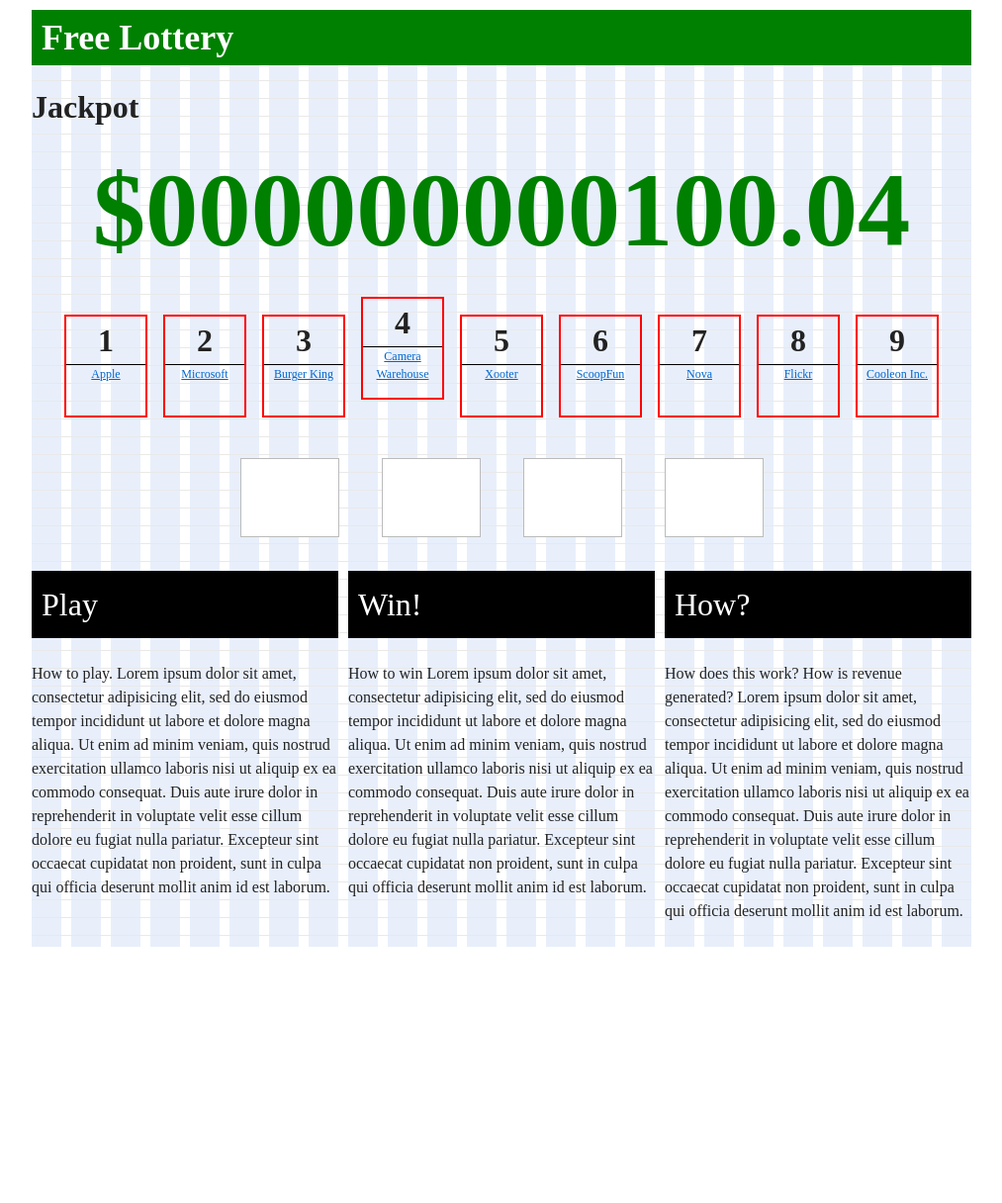
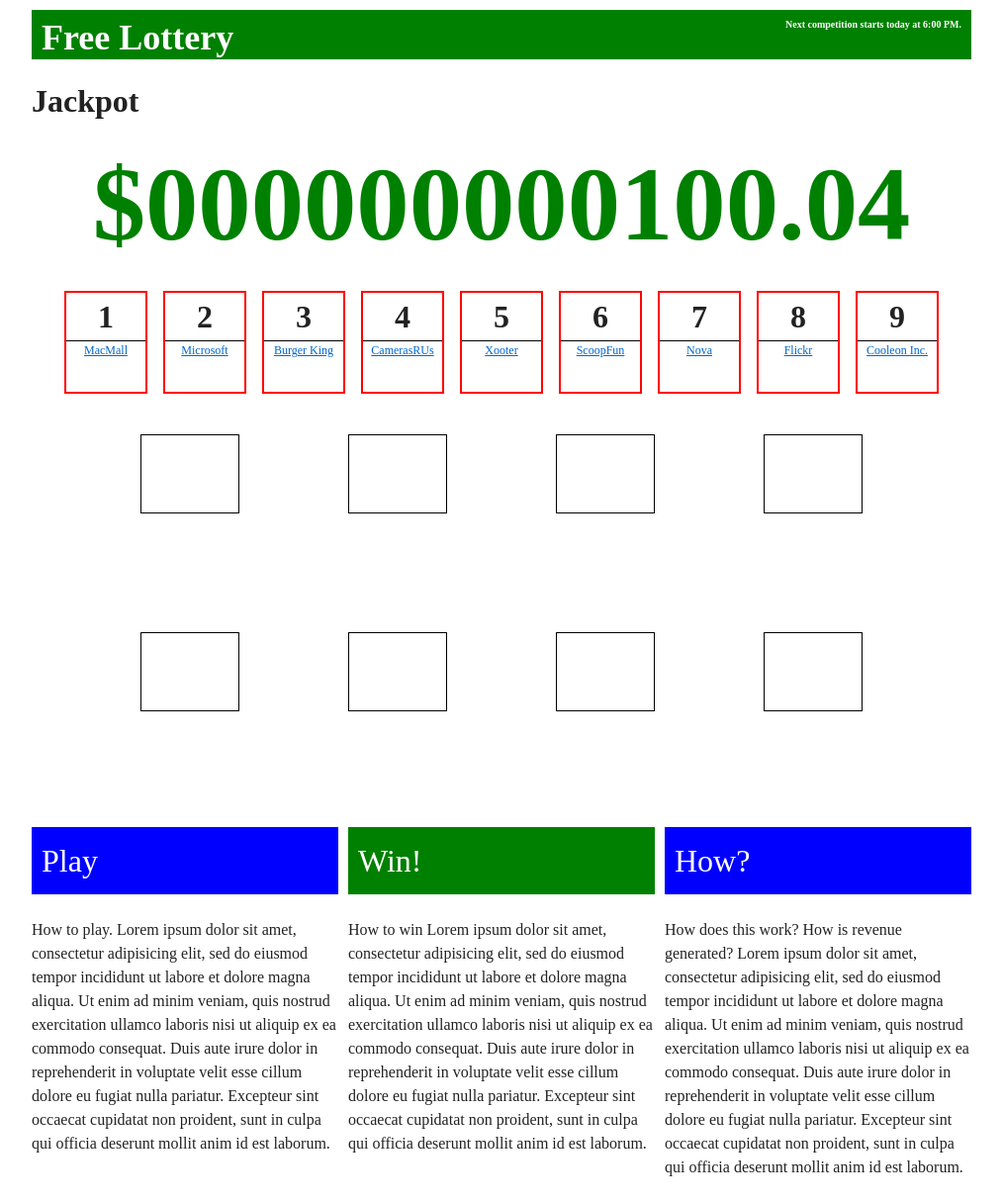
Before and after one commit to jamiely/lottery-concept, a PHP site: page / in a window 1280 px wide. Shown: the whole page at 99% size, without its empty margins (133-1146 px from the left). Before the commit the page ends 957 px from the top, so only its background shows below. Run offline with PHP 8.4, Linux system fonts and the light colour scheme.

Commit message:
Mostly working

```diff
--- a/css/blueprint/main.css
+++ /dev/null
@@ -1,65 +0,0 @@
-*, body, html {
-  font-family: serif;
-}
-
-.container.main {
-  margin-top: 10px;
-}
-.container.main > h1 {
-  background-color: green;
-  color: white;
-  font-weight: bold;
-  padding: 10px;
-}
-.jackpot-container {
-  font-weight: bold;
-  font-size: xx-large;
-  text-align: center;
-}
-.jackpot-container > .title {
-  text-align: left;
-}
-.jackpot {
-  font-size: 80pt;
-  color: green;
-}
-#result {
-  display: none;
-  height: 300px;
-  background-color: blue;
-  font-size: xx-large;
-}
-.entry-container {
-  text-align: center;
-}
-.entry-container > input[name=entry] {
-  font-size: 50pt;
-  width: 100px;
-  text-align: center;
-  margin-left: 20px;
-  margin-right: 20px;
-}
-.select {
-  text-align: center;
-  position: relative;
-}
-.selection {
-  border: 2px red solid;
-  display: inline-block;
-  width: 80px;
-  height: 100px;
-  margin: 8px;
-}
-.selection > .value {
-  border-bottom: 1px black solid;
-  font-size: xx-large;
-  font-weight: bold;
-}
-.section-bottom > div {
-  font-size: medium;
-}
-.section-bottom > div > h2 {
-  background-color: black;
-  color: white;
-  padding: 10px;
-}
--- /dev/null
+++ b/css/main.css
@@ -0,0 +1,128 @@
+*, body, html {
+  font-family: serif;
+}
+
+.container.main {
+  margin-top: 10px;
+}
+.container.main > h1 {
+  background-color: green;
+  color: white;
+  font-weight: bold;
+  padding: 10px;
+  height: 30px;
+}
+.container.main > h1 > .title {
+  float: left;
+}
+.container.main > h1 > .next-drawing {
+  font-size: x-small;
+  float: right;
+}
+
+.jackpot-container {
+  font-weight: bold;
+  font-size: xx-large;
+  text-align: center;
+}
+.jackpot-container > .title {
+  text-align: left;
+}
+.jackpot {
+  font-size: 80pt;
+  color: green;
+}
+#result {
+  display: none;
+  height: 300px;
+  background-color: blue;
+  font-size: xx-large;
+}
+.entry-container {
+  text-align: center;
+  margin-bottom: 30px;
+}
+
+.entry-container > div.entry {
+  display: inline-block;
+  width: 200px;
+  height: 200px;
+  margin-left: 5px;
+  margin-right: 5px;
+}
+.entry-container > div.entry.filled {
+  height: 240px;
+}
+.entry-container > div.entry > .input-container {
+  height: 50px;
+
+}
+
+.entry-container > div.entry.filled > div.background {
+  height: 80px;
+  background-image: url('black.png');
+  background-repeat: repeat-y;
+  background-position: center top;
+}
+
+.entry-container > div.entry > div.ad {
+  visibility: hidden;
+}
+
+.entry-container > div.entry.filled > div.ad {
+  border: 1px black solid;
+  visibility: visible;
+}
+
+.entry-container > div.entry > div.ad img {
+  height: 98px;
+  width: 198px;
+}
+
+.entry-container input[name=entry] {
+  font-size: 50pt;
+  height: 80px;
+  width: 100px;
+  text-align: center;
+  border: 1px black solid;
+  cursor: default;
+}
+.select {
+  text-align: center;
+  position: relative;
+}
+.select.finished {
+  font-size: 60pt;
+}
+.selection {
+  border: 2px red solid;
+  display: inline-block;
+  width: 80px;
+  height: 100px;
+  margin: 8px;
+
+  cursor: pointer;
+}
+.selection > .value {
+  border-bottom: 1px black solid;
+  font-size: xx-large;
+  font-weight: bold;
+}
+.section-bottom > div {
+  font-size: medium;
+}
+.section-bottom > div > h2 {
+  background-color: black;
+  color: white;
+  padding: 10px;
+}
+.section-bottom > div.play > h2 {
+  background-color: blue;
+}
+
+.section-bottom > div.win > h2 {
+  background-color: green;
+}
+.section-bottom > div.how > h2 {
+  background-color: blue;
+}
--- a/index.php
+++ b/index.php
@@ -1,7 +1,7 @@
 <html>
   <head>
     <link rel="stylesheet" href="css/blueprint/screen.css" type="text/css" media="all" />
-    <link rel="stylesheet" href="css/blueprint/main.css" type="text/css" media="all" />
+    <link rel="stylesheet" href="css/main.css" type="text/css" media="all" />
 	  <link rel="stylesheet" href="css/blueprint/print.css" type="text/css" media="print" />
 	  <!--[if lt IE 8]><link rel="stylesheet" href="css/blueprint/ie.css" type="text/css" media="screen, projection"><![endif]-->
 
@@ -9,8 +9,11 @@
     <link rel="stylesheet" href="css/blueprint/plugins/fancy-type/screen.css" type="text/css" media="screen, projection">
   </head>
   <body>
-    <div class="container showgrid main">
-      <h1>Free Lottery</h1>
+    <div class="container main">
+      <h1>
+        <div class="title">Free Lottery</div>
+        <div class="next-drawing">Next competition starts today at 6:00 PM.</div>
+      </h1>
       <div class="jackpot-container span-24">
         <div class="title">Jackpot</div>
         <div class="jackpot"></div>
@@ -25,10 +28,19 @@
         </script>
       </div>
       <div class="entry-container span-24">
-        <input type="text" name="entry" readonly="readonly" />
-        <input type="text" name="entry" readonly="readonly" />
-        <input type="text" name="entry" readonly="readonly" />
-        <input type="text" name="entry" readonly="readonly" />
+        <script type="text/x-jquery-tmpl" id="tmplEntry">
+          <div class="entry">
+            <div class="input-container">
+              <input type="text" name="entry" readonly="readonly" />
+            </div>
+            <div class="background"></div>
+            <div class="ad">
+              <a href="javascript:">
+                <img src="afdosfds.png" width="200" height="100" />
+              </a>
+            </div>
+          </div>
+        </script>
       </div>
       <div class="section-bottom">
         <div class="play span-8">
--- a/js/main.js
+++ b/js/main.js
@@ -13,16 +13,27 @@ $(function(){
   setInterval(updateJackpot, 1000);
 
   var ads = [
-    {name: 'Apple'},
-    {name: 'Microsoft'},
-    {name: 'Burger King'},
-    {name: 'Camera Warehouse'},
-    {name: 'Xooter'},
-    {name: 'ScoopFun'},
-    {name: 'Nova'},
-    {name: 'Flickr'},
-    {name: 'Cooleon Inc.'}
+    {name: 'MacMall', im: 'macmall.jpg'},
+    {name: 'Microsoft', im: 'microsoft.jpg'},
+    {name: 'Burger King', im: 'bk.jpg'},
+    {name: 'CamerasRUs', im: 'camerarus.jpg'},
+    {name: 'Xooter', im: 'xooter.jpg'},
+    {name: 'ScoopFun', im: 'scoopfree.jpg'},
+    {name: 'Nova', im: 'nova.jpg'},
+    {name: 'Flickr', im: 'flickr.jpg'},
+    {name: 'Cooleon Inc.', im: 'cooleon.jpg'}
   ];
+
+  // setup entry
+  var entryBoxCount = 8;
+  $('.entry-container').each(function(){
+    var container = $(this),
+      tmplEntry = $('#tmplEntry');
+
+    for(var i = 0; i < entryBoxCount; i++){
+      tmplEntry.tmpl({}).appendTo(container);
+    }
+  });
 
   // @@@@@@@@@
   // ads
@@ -32,22 +43,30 @@ $(function(){
   var entries = $('input[name=entry]');
 
   var selectNumber = function(evt) {
-
-
     var target = $(evt.currentTarget);
     if(!target.is('.selection')) return;
 
-    var value = target.data('value');
-    entries.eq(selectedBox).val(value);
+    var ad = target.data('ad'),
+      value = ad.value,
+      input = entries.eq(selectedBox),
+      entry = input.parents('div.entry');
+
+    input.val(value);
+    entry.addClass('filled');
+    entry.find('.ad img').attr('src', 'ads/'+(ad.im || 'none.jpg'));
+    //entry.find('.ad img').attr('src', 'ads/apple.jpg');
 
     selectedBox ++;
 
+    // set the stuff
+
     // we are done selecting
     if(selectedBox >= entries.size()) {
-      $('.select').fadeOut('slow', function() {
-        $(this).remove();
-        $('.result').show().slideUp();
-      })
+      $('.select').addClass('finished').text('Thanks for entering!')
+        .fadeOut(5000, function() {
+          $(this).remove();
+          $('.result').show().slideUp();
+        });
     }
   };
 
@@ -61,7 +80,7 @@ $(function(){
       var selection = tmplAd.tmpl(ad).appendTo(select),
         link = selection.find('a')
 
-      selection.data('value', ad.value);
+      selection.data('ad', ad);
       selection.click(selectNumber);
     });
 
```
Also changed, not shown: ads/bk.jpg (added), ads/camerarus.jpg (added), ads/cooleon.jpg (added), ads/flickr.jpg (added), ads/macmall.jpg (added), ads/microsoft.jpg (added), ads/none.jpg (added), ads/nova.jpg (added), ads/scoopfree.jpg (added), ads/xooter.jpg (added), css/black.png (added).
